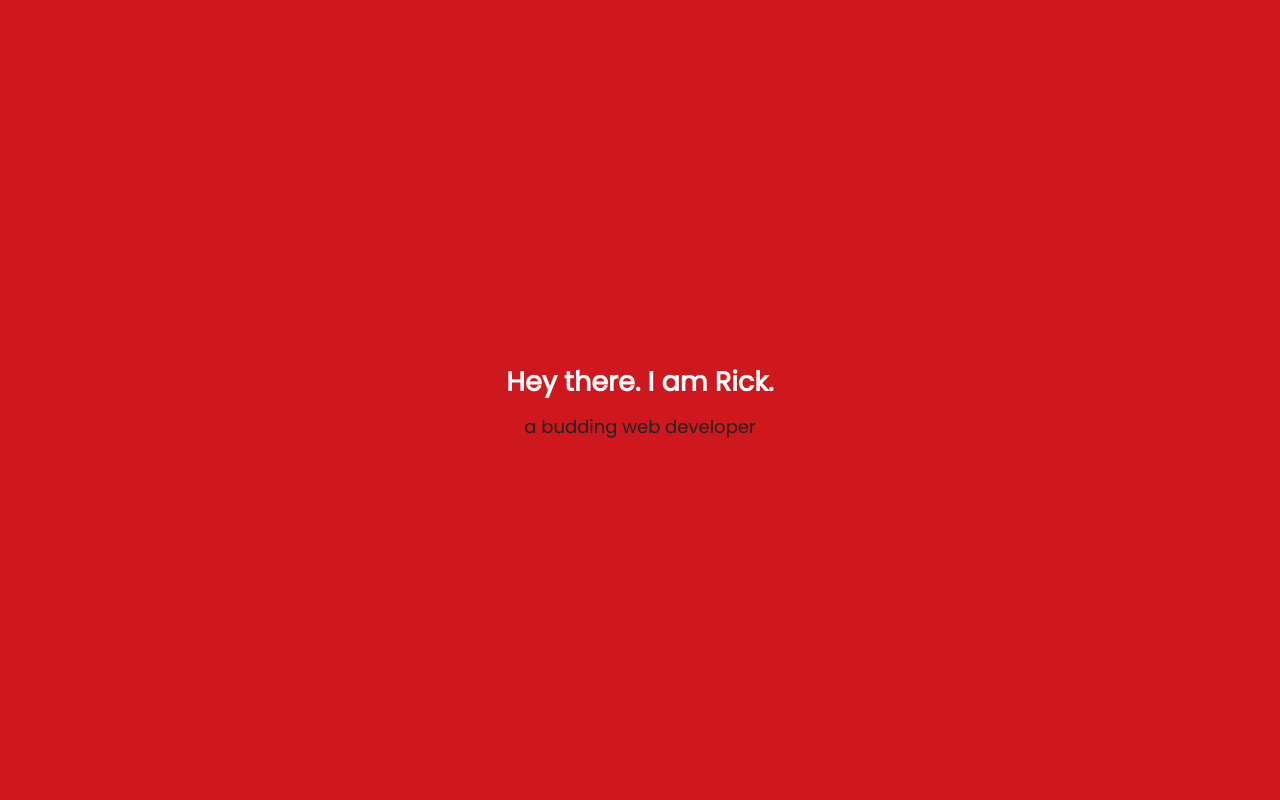
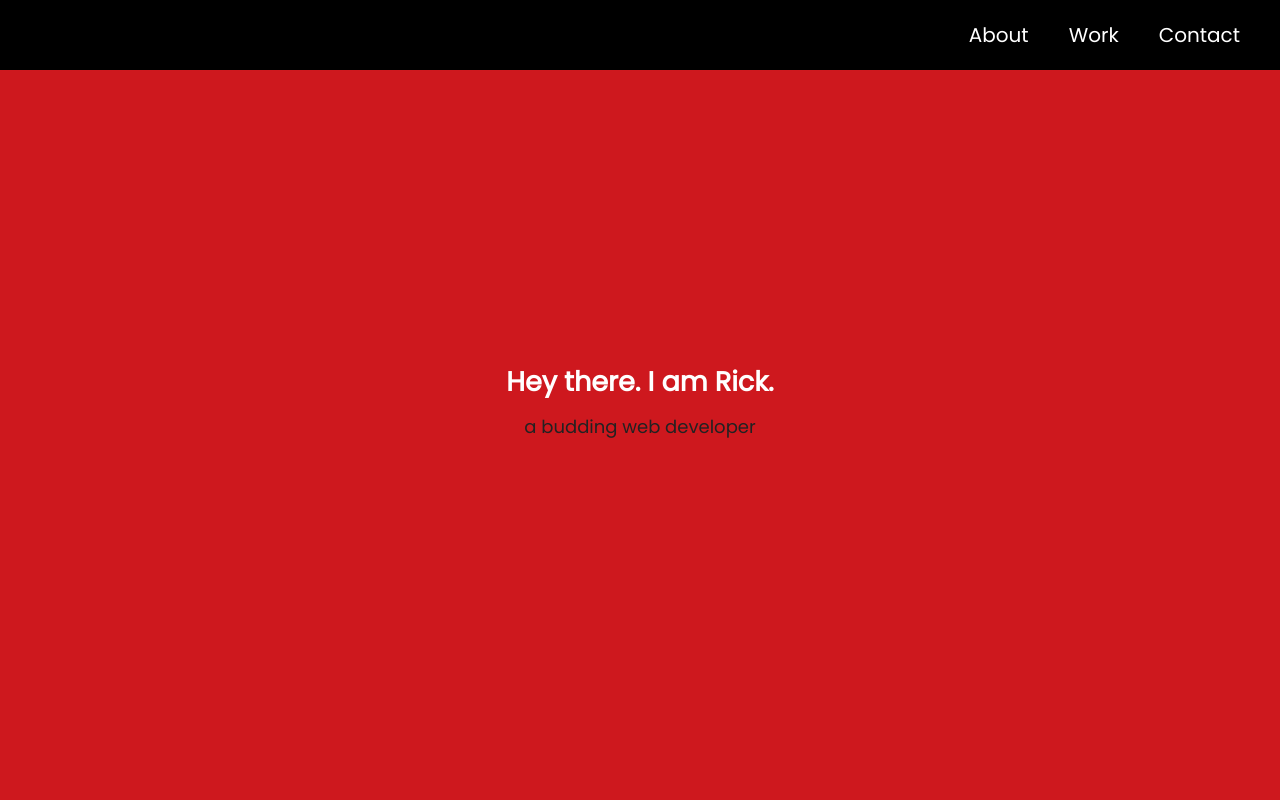
Before and after one commit to rgoshen/fcc-portfolio, a plain HTML site: page index.html in a window 1280 px wide. Shown: the top 800 px of the page. Drawn offline with Linux system fonts and the light colour scheme.

Commit message:
add site navbar

```diff
--- a/index.html
+++ b/index.html
@@ -19,6 +19,22 @@
     <title>FCC-Portfolio</title>
   </head>
   <body>
+    <!-- NAVBAR -->
+    <nav id="navbar">
+      <ul class="nav-menu">
+        <li class="item">
+          <a href="#welcome-section">About</a>
+        </li>
+        <li class="item">
+          <a href="#projects">Work</a>
+        </li>
+        <li class="item">
+          <a href="#">Contact</a>
+        </li>
+      </ul>
+    </nav>
+    <!-- END NAVBAR -->
+
     <!-- START WELCOME SECTION -->
     <section id="welcome-section">
       <h1>Hey there. I am Rick.</h1>
--- a/style.css
+++ b/style.css
@@ -10,8 +10,10 @@
 
 /* Base reset */
 * {
+  color: white;
   margin: 0;
   padding: 0;
+  text-decoration: none;
 }
 
 /* box-sizing and font sizing */
@@ -23,12 +25,39 @@
 
 html {
   font-size: 10px;
-  scroll-bahvior: smooth;
+  scroll-behavior: smooth;
 }
 
 body {
   font-family: "Poppins", sans-serif;
   font-size: 1.8rem;
+}
+
+/* Nav */
+#navbar {
+  background-color: black;
+  display: flex;
+  justify-content: flex-end;
+  position: fixed;
+  top: 0;
+  left: 0;
+  width: 100%;
+  z-index: 10;
+}
+
+.nav-menu {
+  display: flex;
+  margin-right: 2rem;
+}
+
+.item {
+  display: block;
+  font-size: 2rem;
+  padding: 2rem;
+}
+
+.item:hover {
+  background: var(--lt-blue);
 }
 
 /* Welcome Section */
```
